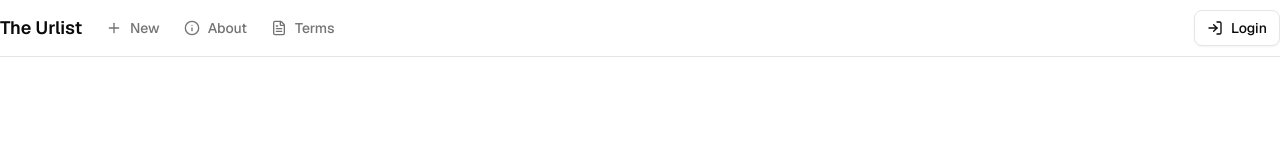
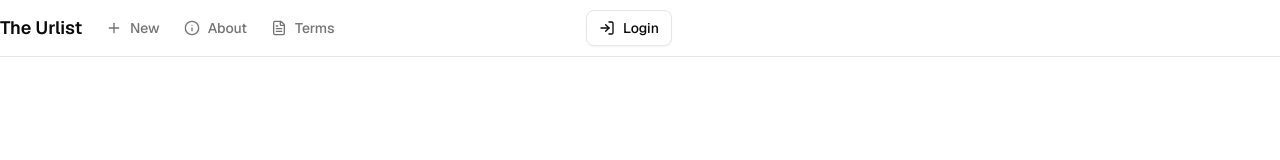
Before and after one commit to burkeholland/the-urlist-demo, a Next.js app: page / in a window 1280 px wide. Shown: the top 160 px of the page. Built offline with nearby package versions, Linux system fonts and the light colour scheme.

Commit message:
Constrain navbar width to match body content
Co-authored-by: burkeholland <686963+burkeholland@users.noreply.github.com>

```diff
--- a/components/navbar.tsx
+++ b/components/navbar.tsx
@@ -17,7 +17,7 @@ export function Navbar() {
 
   return (
     <header className="sticky top-0 z-50 w-full border-b border-border bg-background/95 backdrop-blur supports-[backdrop-filter]:bg-background/60">
-      <nav className="container flex h-14 max-w-screen-2xl items-center">
+      <nav className="container flex h-14 max-w-2xl items-center">
         {/* Logo */}
         <Link href="/" className="mr-6 flex items-center space-x-2">
           <span className="text-lg font-semibold">The Urlist</span>
```
